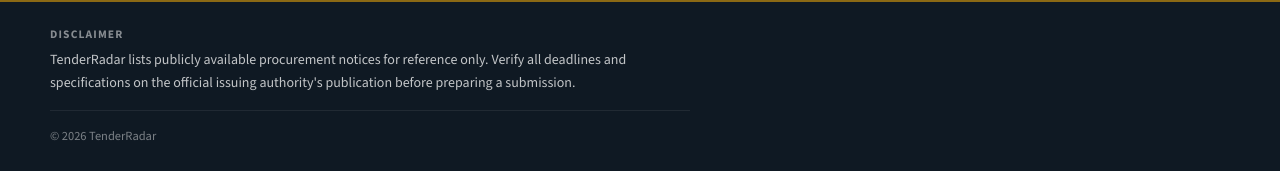
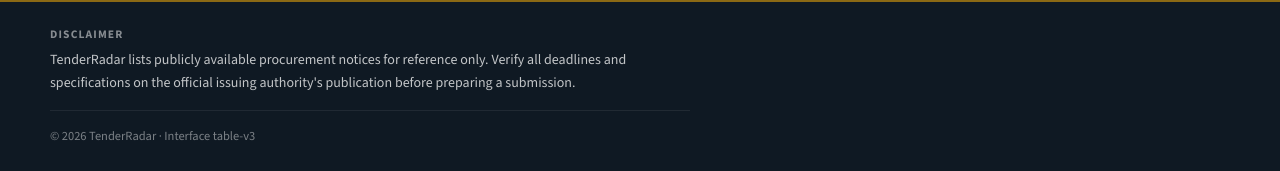
Before and after one commit to Kamo2330/TenderRadar, a Django app: page / in a window 1280 px wide. Shown: the part 629-800 px from the top of the page. Run offline with Django 5.2, Linux system fonts and the light colour scheme; data that the repository does not hold is empty.

Commit message:
Add FIX_AND_RUN.bat and visible interface version in footer
Co-authored-by: Kamo2330 <Kamo2330@users.noreply.github.com>

```diff
--- a/templates/base.html
+++ b/templates/base.html
@@ -53,7 +53,7 @@
             before preparing a submission.
           </p>
         </section>
-        <p class="footer-copy">&copy; {% now "Y" %} TenderRadar</p>
+        <p class="footer-copy">&copy; {% now "Y" %} TenderRadar &middot; Interface {{ UI_VERSION }}</p>
       </div>
     </footer>
 
```
Also changed, not shown: 1 other file.
